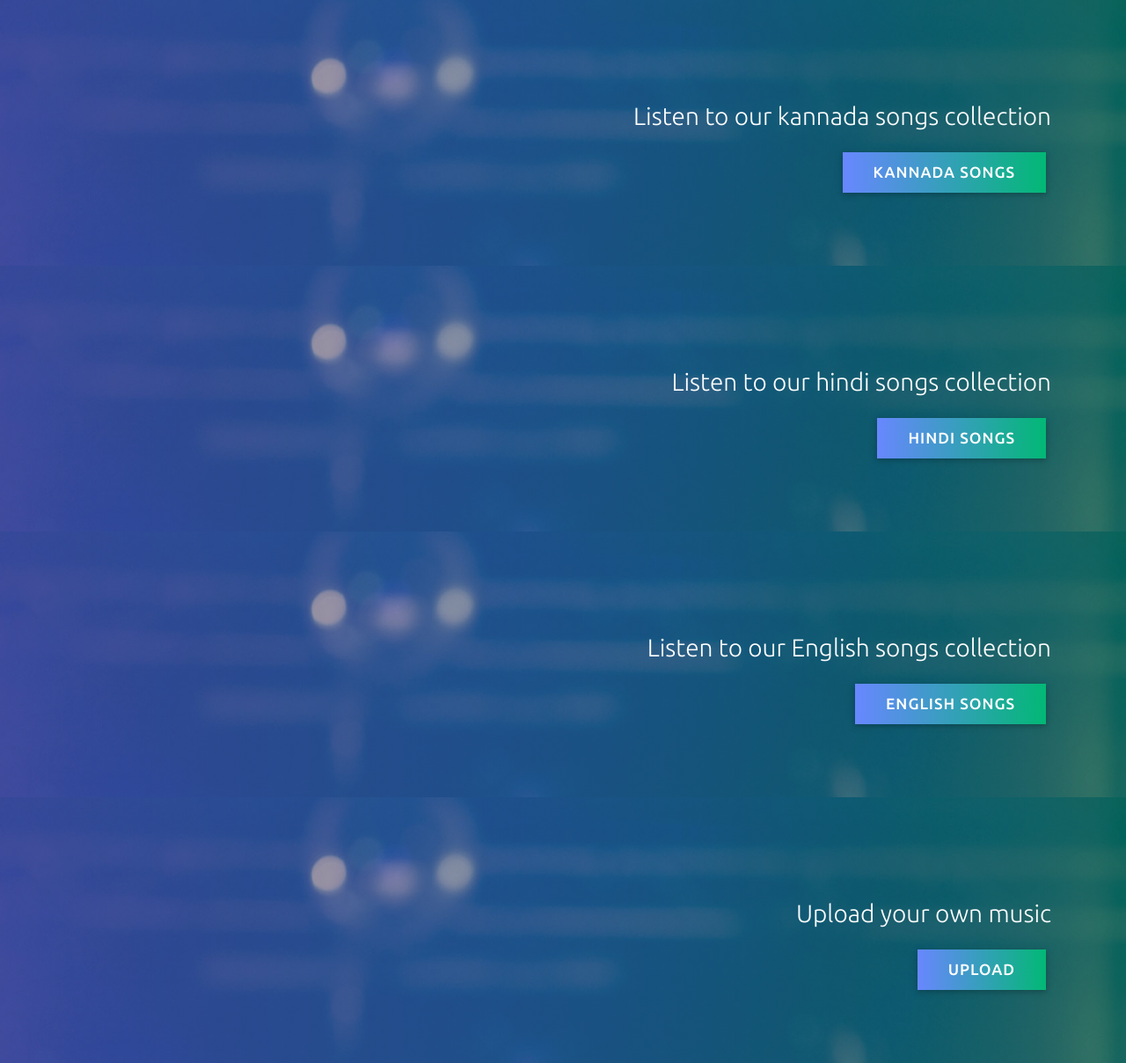
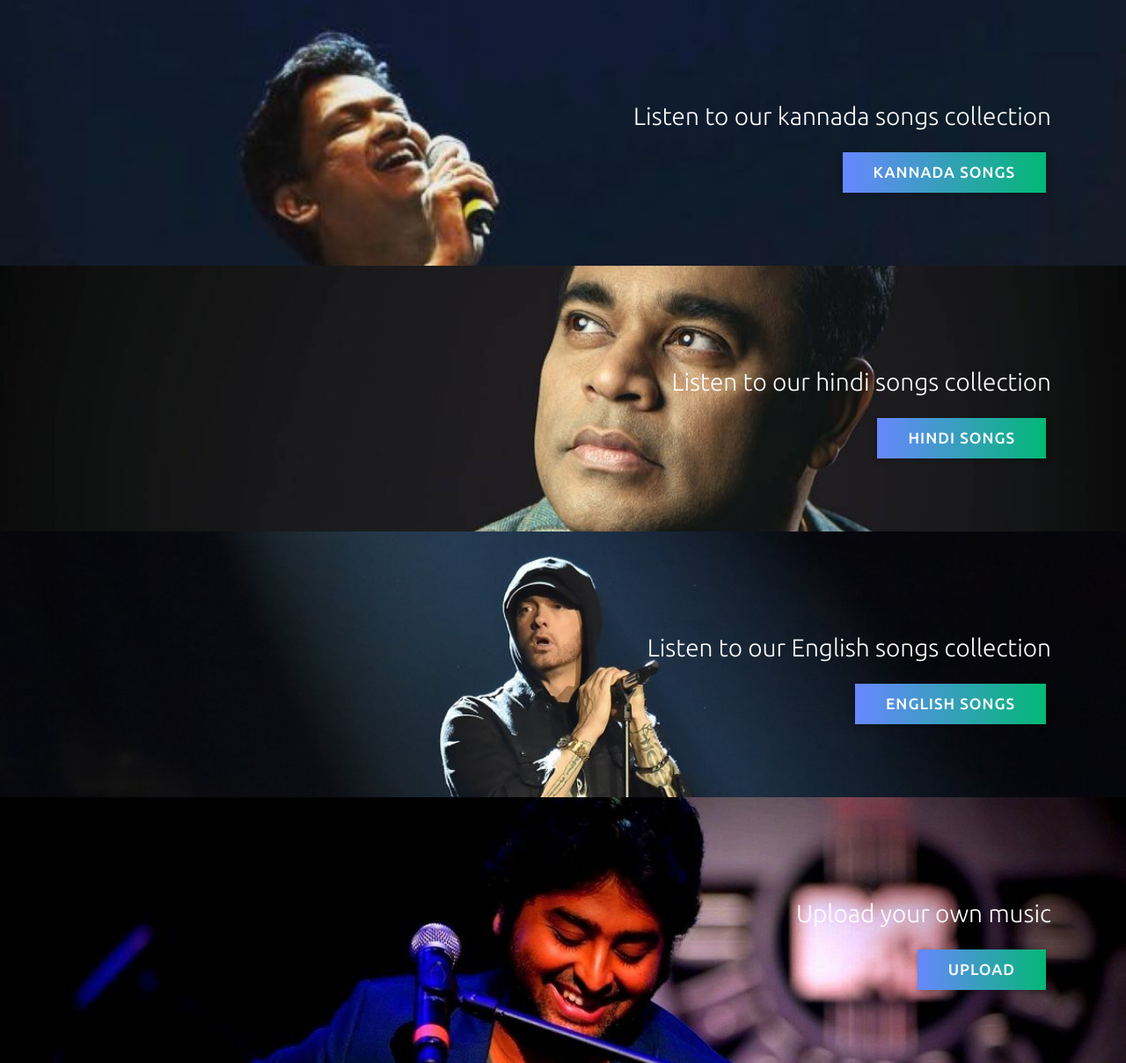
Before and after one commit to Shriharimk/musicalworld, a PHP site: page /musical_world/profile.php in a window 1280 px wide. Shown: the part 86-1294 px from the top of the page at 88% size. Run offline with PHP 8.4, Linux system fonts and the light colour scheme; a user stored in the database is signed in; some libraries are stand-ins or nearby versions.

Commit message:
Add files via upload

```diff
--- a/profile.php
+++ b/profile.php
@@ -73,22 +73,18 @@
 	</header>
 	<!-- //header -->
 	<!-- banner -->
-	<div class="banner" id="home" imgsrc='C:\xampp\htdocs\Musical-World-master\images\logo1_kannada.jpeg'>
+	<div class="banner1" id="home" imgsrc='C:\xampp\htdocs\Musical-World-master\images\logo1_kannada.jpeg'>
 		<div class="container">
 			<div class="banner-text">
 				<div class="slider-info text-right">
-					<!-- <style>
-						<div>
-  							background-image: url('C:\xampp\htdocs\Musical-World-master\images\logo1_kannada.jpeg');
-							</div>
-						</style> -->
+
 					<h3 class="text-white">Listen to our kannada songs collection</h3>
 					<a class="btn btn-agile  mt-4 scroll" href="kannada_songs.php" role="button">Kannada songs</a>
 				</div>
 			</div>
 		</div>
 	</div>
-	<div class="banner" id="home">
+	<div class="banner2" id="home">
 		<div class="container">
 			<div class="banner-text">
 				<div class="slider-info text-right">
@@ -98,7 +94,7 @@
 			</div>
 		</div>
 	</div>
-	<div class="banner" id="home">
+	<div class="banner3" id="home">
 		<div class="container">
 			<div class="banner-text">
 				<div class="slider-info text-right">
@@ -108,7 +104,7 @@
 			</div>
 		</div>
 	</div>
-	<div class="banner" id="home">
+	<div class="banner4" id="home">
 		<div class="container">
 			<div class="banner-text">
 				<div class="slider-info text-right">
--- a/style.css
+++ b/style.css
@@ -81,6 +81,50 @@ a.navbar-brand {
 
 .banner {
     background: url(../images/banner.jpg)no-repeat;
+    -webkit-background-size: cover;
+    -moz-background-size: cover;
+    -o-background-size: cover;
+    -ms-background-size: cover;
+    background-size: cover;
+
+    position: relative;
+    z-index: 0;
+}
+.banner1 {
+    background: url(../images/Feature-1-7.jpg)no-repeat;
+    -webkit-background-size: cover;
+    -moz-background-size: cover;
+    -o-background-size: cover;
+    -ms-background-size: cover;
+    background-size: cover;
+    /*background-position:50% 50%;*/
+    position: relative;
+    z-index: 0;
+}
+.banner2 {
+    background: url(../images/ARRahman_hindi.jpg)no-repeat;
+    -webkit-background-size: cover;
+    -moz-background-size: cover;
+    -o-background-size: cover;
+    -ms-background-size: cover;
+    background-size: cover;
+    background-position:50% 50%;
+    position: relative;
+    z-index: 0;
+}
+.banner3 {
+    background: url(../images/eminem-performs-venom-on-top-of-empire-state-building.jpg)no-repeat;
+    -webkit-background-size: cover;
+    -moz-background-size: cover;
+    -o-background-size: cover;
+    -ms-background-size: cover;
+    background-size: cover;
+
+    position: relative;
+    z-index: 0;
+}
+.banner4 {
+    background: url(../images/1280810.jpg)no-repeat;
     -webkit-background-size: cover;
     -moz-background-size: cover;
     -o-background-size: cover;
```
Also changed, not shown: 1280810.jpg (added), 1746000.jpg (added), 244-2441638_arijit-singh-singer-wallpaper.jpg (added), ARRahman_hindi.jpg (added), Feature-1-7.jpg (added), dc-Cover-vuum95ih9d1rh8vflev3ff9bg2-20190803022137.Medi.jpeg (added), download.jfif (added), eminem-performs-venom-on-top-of-empire-state-building.jpg (added), images.jfif (added), logo1_kannda.png (added), logo_eng.png (added), marshall-mathers-eminem-1200.jpg (added).
